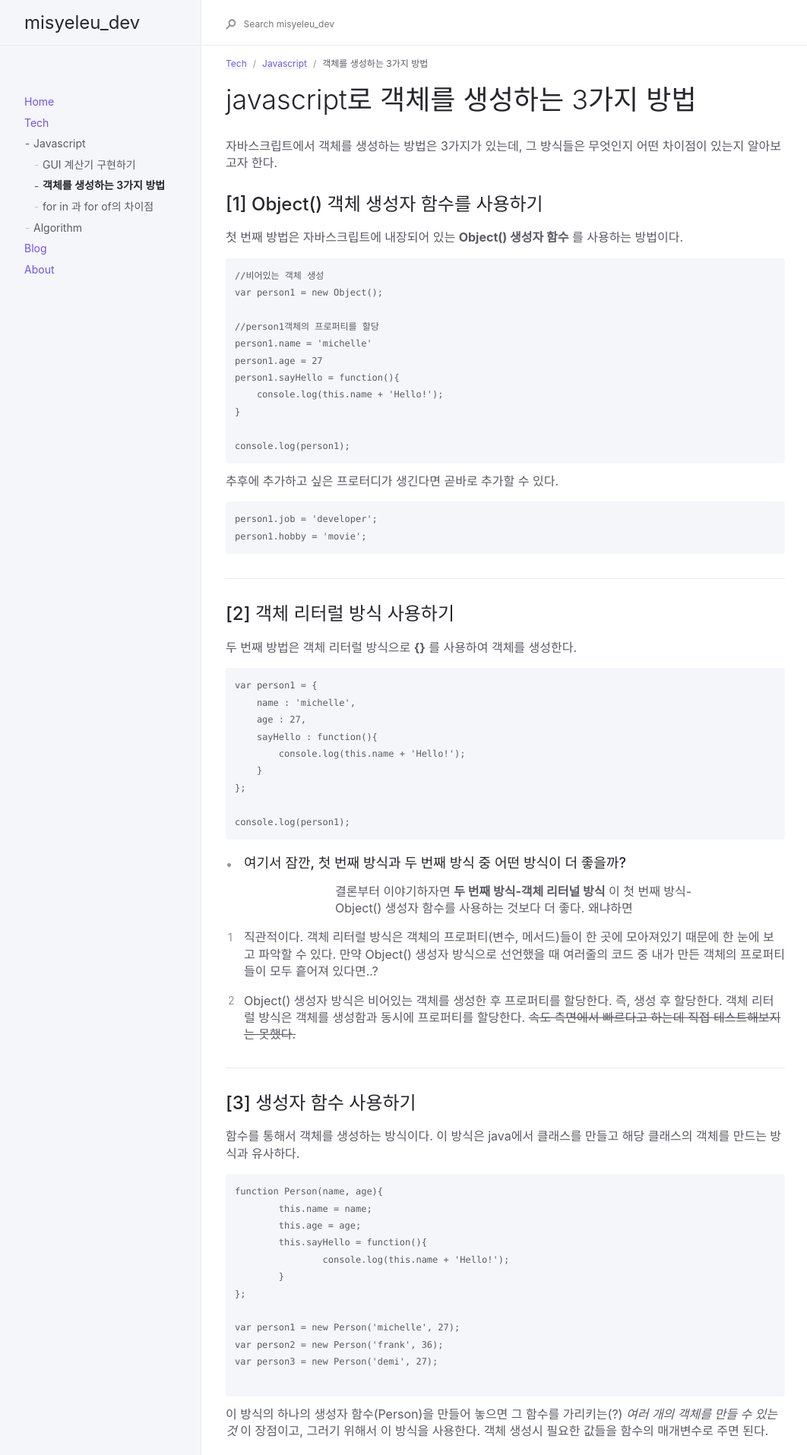
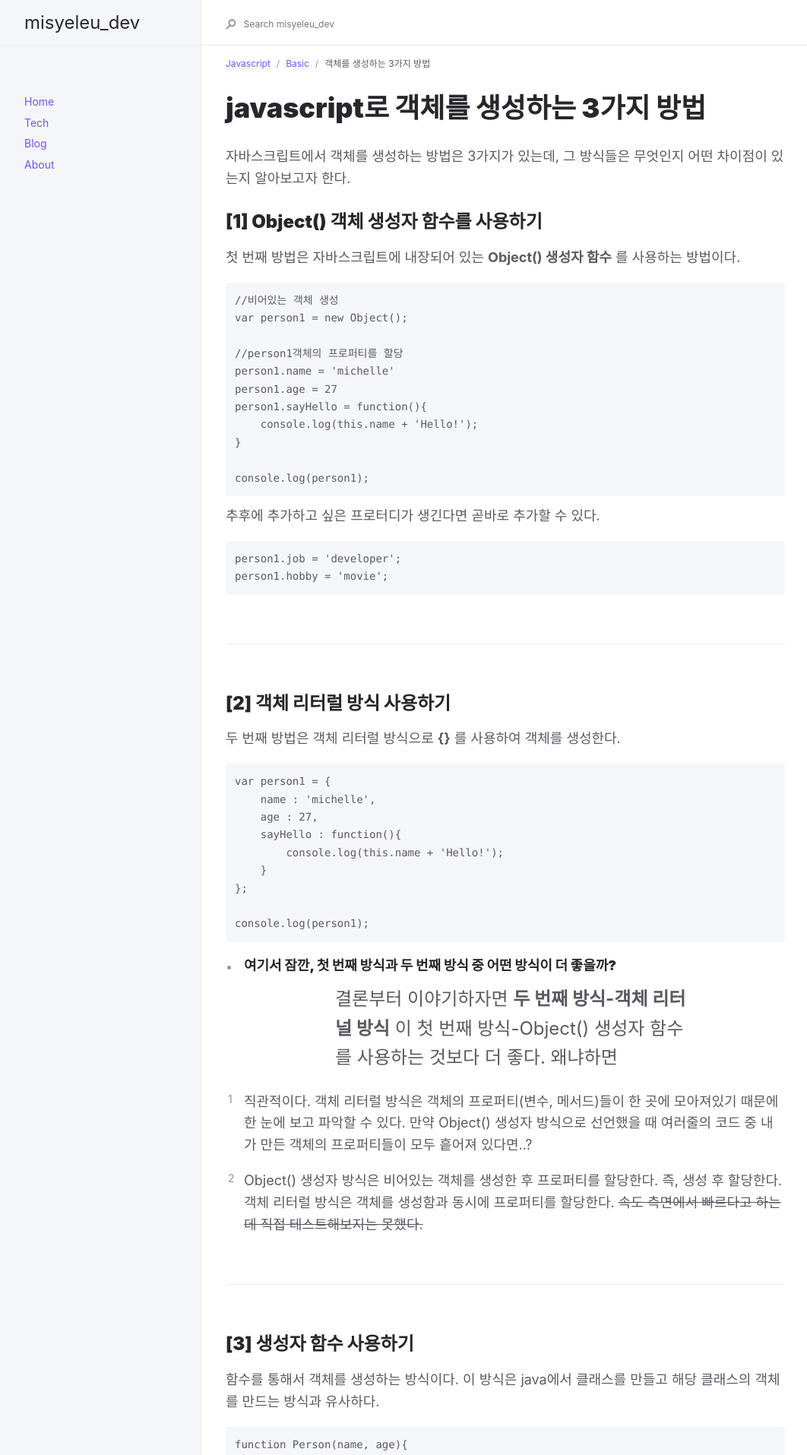
Before and after one commit to leehwarang/leehwarang.github.io, a Jekyll site: the page built from docs/tech/constructor.md, in a window 1280 px wide. Shown: the top 1915 px of the page at 76% size, without its empty margins (91-1153 px from the left). Built offline with Jekyll 4.4.1, drawn with Linux system fonts in a browser that asks for light colours.

Commit message:
스타일 변경.  - 적용된 것처럼 보이지 않음

```diff
--- a/_sass/code.scss
+++ b/_sass/code.scss
@@ -9,6 +9,8 @@ code {
   background-color: $code-background-color;
   border: $border $border-color;
   border-radius: $border-radius;
+  font-size: 14px; //추가
+  line-height: 1.6; //추가
 }
 
 pre.highlight {
--- a/_sass/content.scss
+++ b/_sass/content.scss
@@ -84,7 +84,7 @@
   }
 
   h1:first-of-type {
-    margin-top: 0.5em;
+    margin-top: 0.8em; //수정
   }
 
   dl {
@@ -109,4 +109,19 @@
     margin-left: 1em;
     font-weight: 500;
   }
+
+  h1, h2, h3, h4 {
+    font-weight: 900;
+  }
+
+  p {
+      font-size: 18px;
+      line-height: 1.6;
 }
+
+  blockquote p {
+      font-size: 24px;
+  }
+
+  hr {margin: 64px 0}
+}
--- a/docs/tech/constructor.md
+++ b/docs/tech/constructor.md
@@ -1,8 +1,8 @@
 ---
 layout: default
 title: 객체를 생성하는 3가지 방법
-parent: Javascript
-grand_parent: Tech
+parent: Basic
+grand_parent: Javascript
 nav_order: 2
 has_children: true
 ---
```
Also changed, not shown: docs/tech/forof.md (+2 -2 lines), docs/tech/gui-calculator.md (+2 -2 lines).
